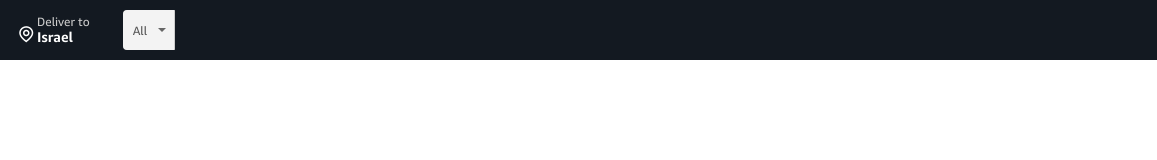
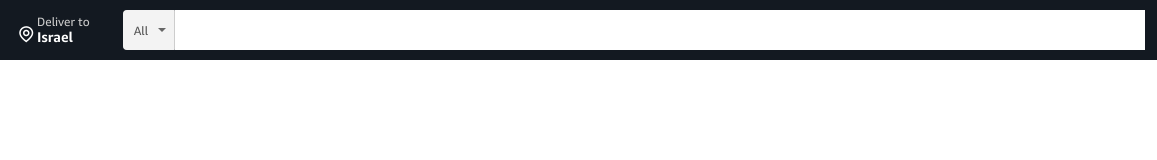
Before and after one commit to saharlaor/Amazon-Product, a plain HTML site: page index.html in a window 1280 px wide. Shown: the full height of the page, 123-1280 px from the left. Drawn offline with Linux system fonts and the light colour scheme.

Commit message:
Searchbar text input

```diff
--- a/css/index.css
+++ b/css/index.css
@@ -130,6 +130,7 @@ body {
     line-height: 33px;
     margin-right: 22px;
     margin-left: 7px;
+    padding-left: 1px;
     min-width: 19px;
 }
 
@@ -152,6 +153,14 @@ body {
 
 .searchbar__text {
     flex: 1 1 0px;
+    height: 40px;
+    width: 100%;
+}
+
+.searchbar__text-input {
+    height: 100%;
+    width: 100%;
+    border: none;
 }
 
 .searchbar__button {
--- a/index.html
+++ b/index.html
@@ -39,8 +39,10 @@
                             <span class="searchbar__categories-label">All</span>
                             <i class="main-sprite"></i>
                         </div>
-                        <div class="searchbar__text"></div>
                         <div class="searchbar__button"></div>
+                        <div class="searchbar__text">
+                            <input type="text" name="search-field" id="search-field" class="searchbar__text-input">
+                        </div>
                     </div>
             </nav>
         </header>
```
